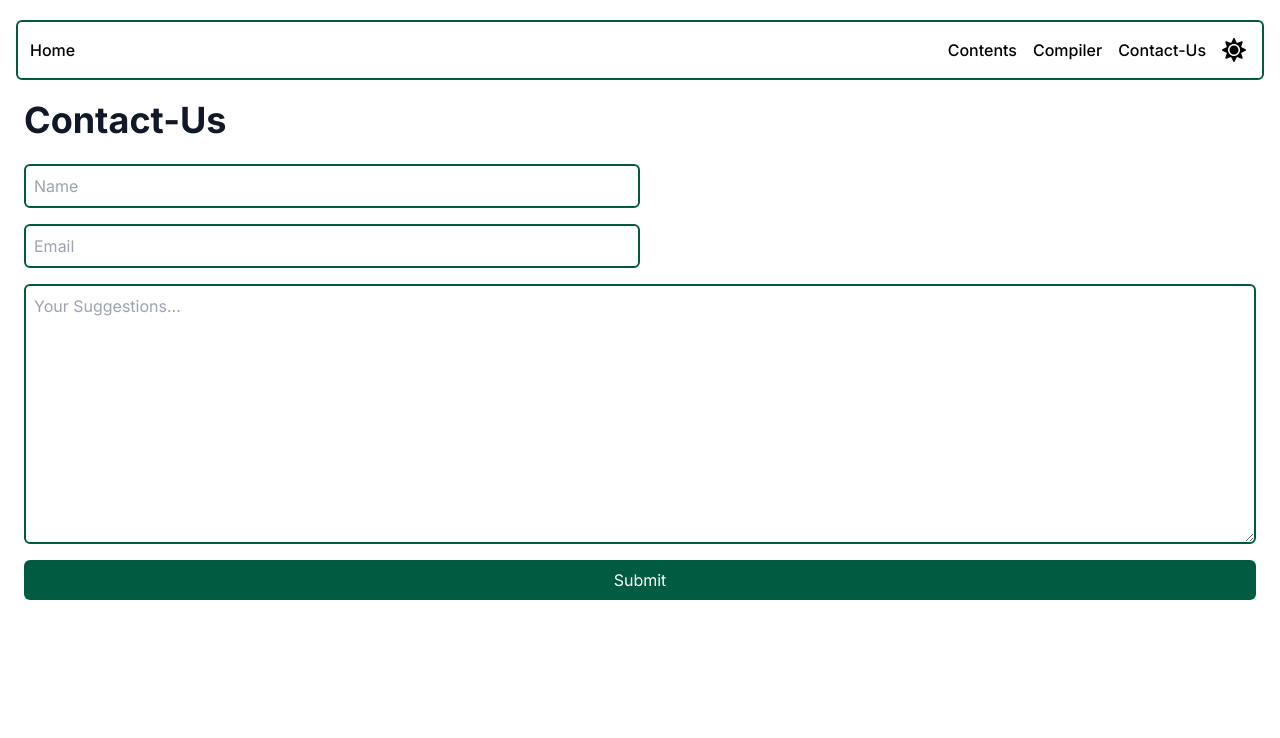
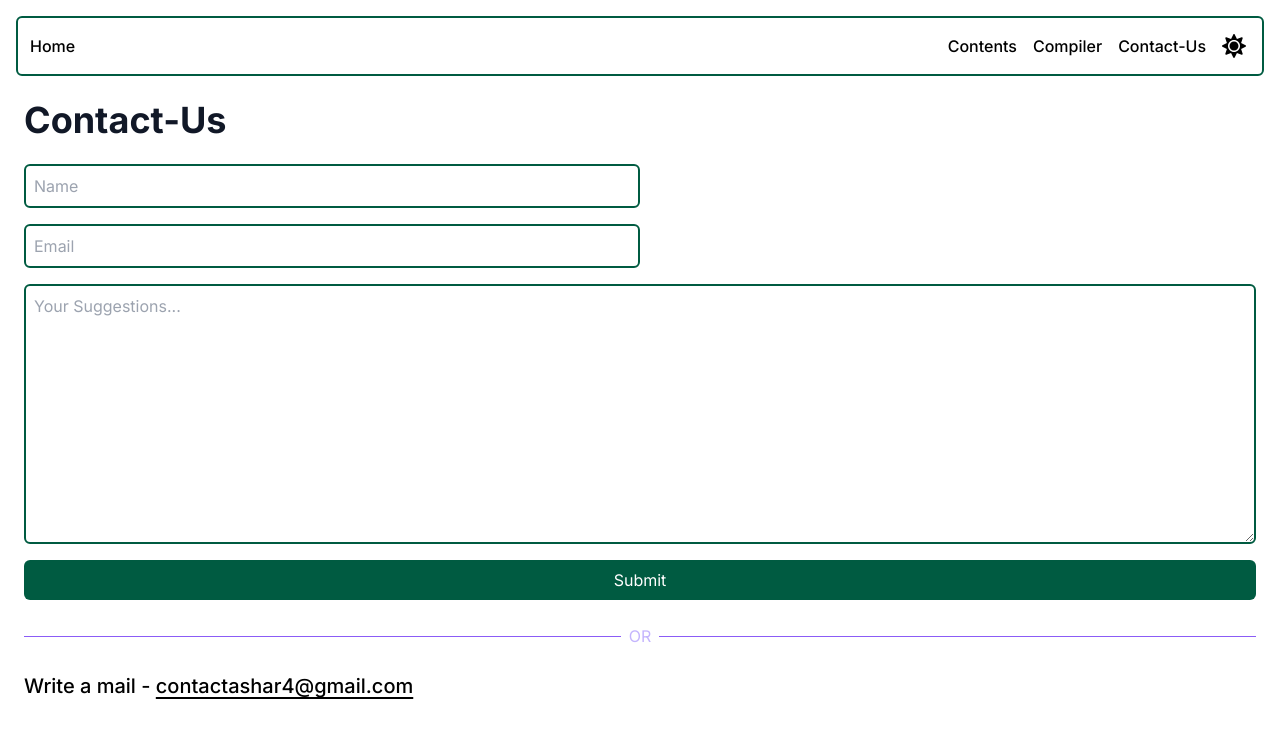
Before and after one commit to Asharalikhan4/JavaScript, a Next.js app in the folder website/: page /contact-us in a window 1280 px wide. Shown: the top 738 px of the page. Built offline with nearby package versions, Linux system fonts and the light colour scheme; no server answers.

Commit message:
Issue fixed

```diff
--- a/website/src/app/(routes)/compiler/page.tsx
+++ b/website/src/app/(routes)/compiler/page.tsx
@@ -2,7 +2,7 @@ import { FC } from "react";
 import CustomPage from "@/components/common/CustomPage";
 import Heading from "@/components/common/Heading";
 
-const page: FC = () => {
+const Page: FC = () => {
     return (
         <CustomPage>
             <Heading level={1} text="Compiler" />
@@ -11,4 +11,4 @@ const page: FC = () => {
     );
 };
 
-export default page;
+export default Page;
--- a/website/src/app/(routes)/contact-us/page.tsx
+++ b/website/src/app/(routes)/contact-us/page.tsx
@@ -5,7 +5,7 @@ import Heading from "@/components/common/Heading";
 import CustomInput from "@/components/common/CustomInput";
 import CustomTextArea from "@/components/common/CustomTextArea";
 
-const page: FC = () => {
+const Page: FC = () => {
 
     const [contactForm, setContactForm] = useState<ContactFormTypes>({
         name: "",
@@ -40,8 +40,14 @@ const page: FC = () => {
                 <CustomTextArea name="suggestions" placeholder="Your Suggestions..." value={contactForm?.suggestions} onChange={handleInputChange} rows={10} cols={50} className="p-2" />
                 <button type="submit" onClick={handleContactFormSubmit} className="p-2 bg-[#005B41] dark:bg-violet-500 text-white rounded-md dark:text-black">Submit</button>
             </form>
+            <div className="flex items-center my-4">
+                <div className="flex-grow border-t border-violet-500"></div>
+                <span className="mx-2 text-violet-300">OR</span>
+                <div className="flex-grow border-t border-violet-500"></div>
+            </div>
+            <div className="text-xl font-medium">Write a mail - <a href="mailto:contactashar4@gmail.com" className="dark:text-violet-200 dark:hover:text-violet-400 underline underline-offset-4">contactashar4@gmail.com</a></div>
         </CustomPage>
     );
 };
 
-export default page;
+export default Page;
--- a/website/src/app/(routes)/table-of-contents/page.tsx
+++ b/website/src/app/(routes)/table-of-contents/page.tsx
@@ -202,7 +202,7 @@ const topics: Topic[] = [
     }
 ];
 
-const page: FC = () => {
+const Page: FC = () => {
     return (
         <div>
             <TableOfContents topics={topics} />
@@ -210,4 +210,4 @@ const page: FC = () => {
     );
 };
 
-export default page;
+export default Page;
--- a/website/src/components/common/Navbar.tsx
+++ b/website/src/components/common/Navbar.tsx
@@ -14,7 +14,7 @@ const Navbar: FC = () => {
     };
 
     return (
-        <nav className="sticky top-5 bg-white dark:bg-black mb-2 border-2 border-[#005B41] dark:border-violet-500 rounded-md">
+        <nav className="bg-white dark:bg-black mb-2 border-2 border-[#005B41] dark:border-violet-500 rounded-md">
             <div className="px-2 py-1 flex items-center justify-between md:hidden">
                 <Link href={"/"} className="cursor-pointer transition-colors duration-200 hover:text-[#005B41] hover:dark:text-violet-300">Home</Link>
                 <div className="flex items-center space-x-2">
--- a/website/src/components/docs/basics/HelloWorld.tsx
+++ b/website/src/components/docs/basics/HelloWorld.tsx
@@ -3,7 +3,7 @@ import CustomComponent from "@/components/common/CustomComponent";
 import Heading from "@/components/common/Heading";
 import CodeDisplay from "@/components/common/CodeDisplay";
 
-const HelloWorld: FC<PageProps> = ({ ashar }) => {
+const HelloWorld: FC = () => {
     return (
         <CustomComponent id="hello-world">
             <Heading level={3} text="Hello, World!" />
```
